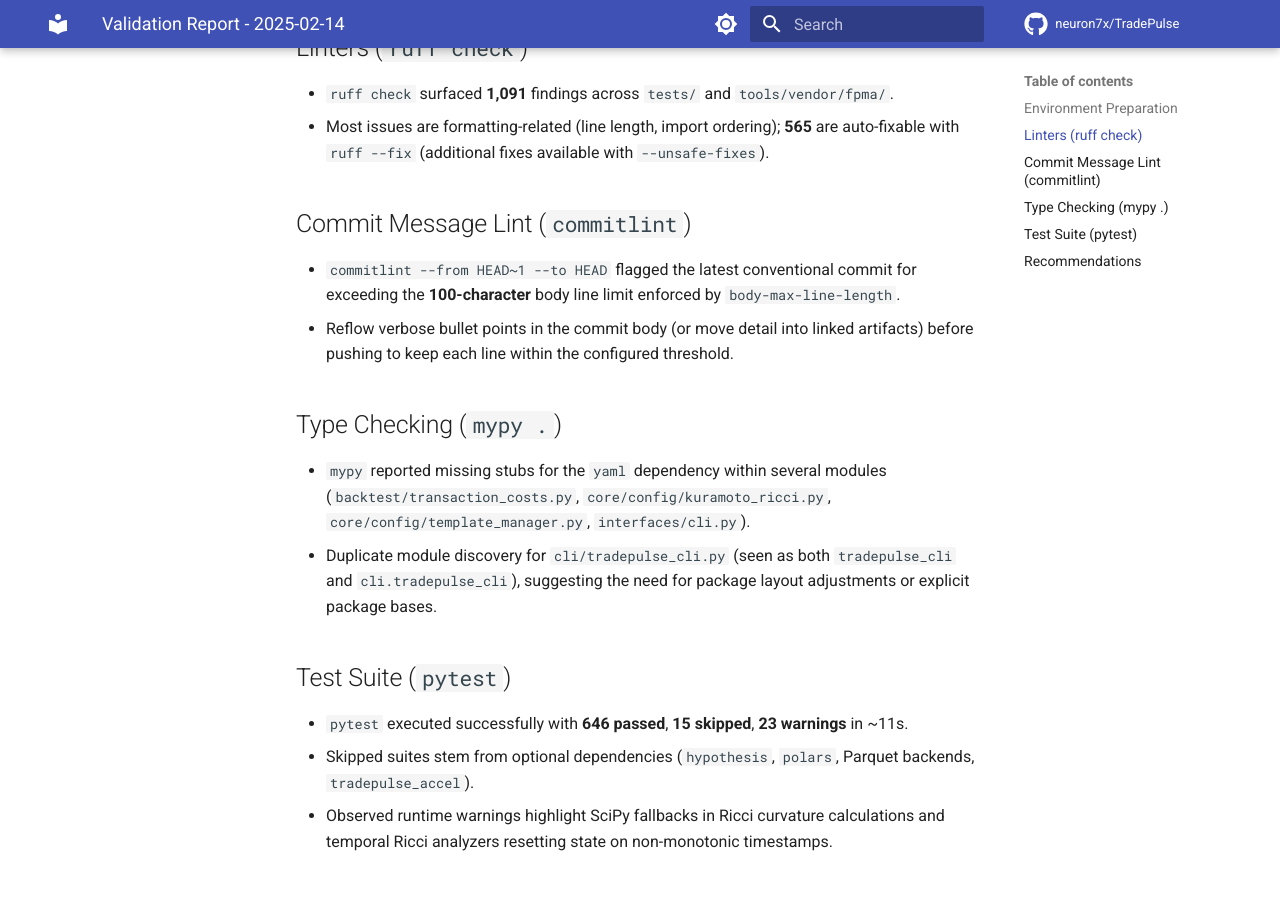
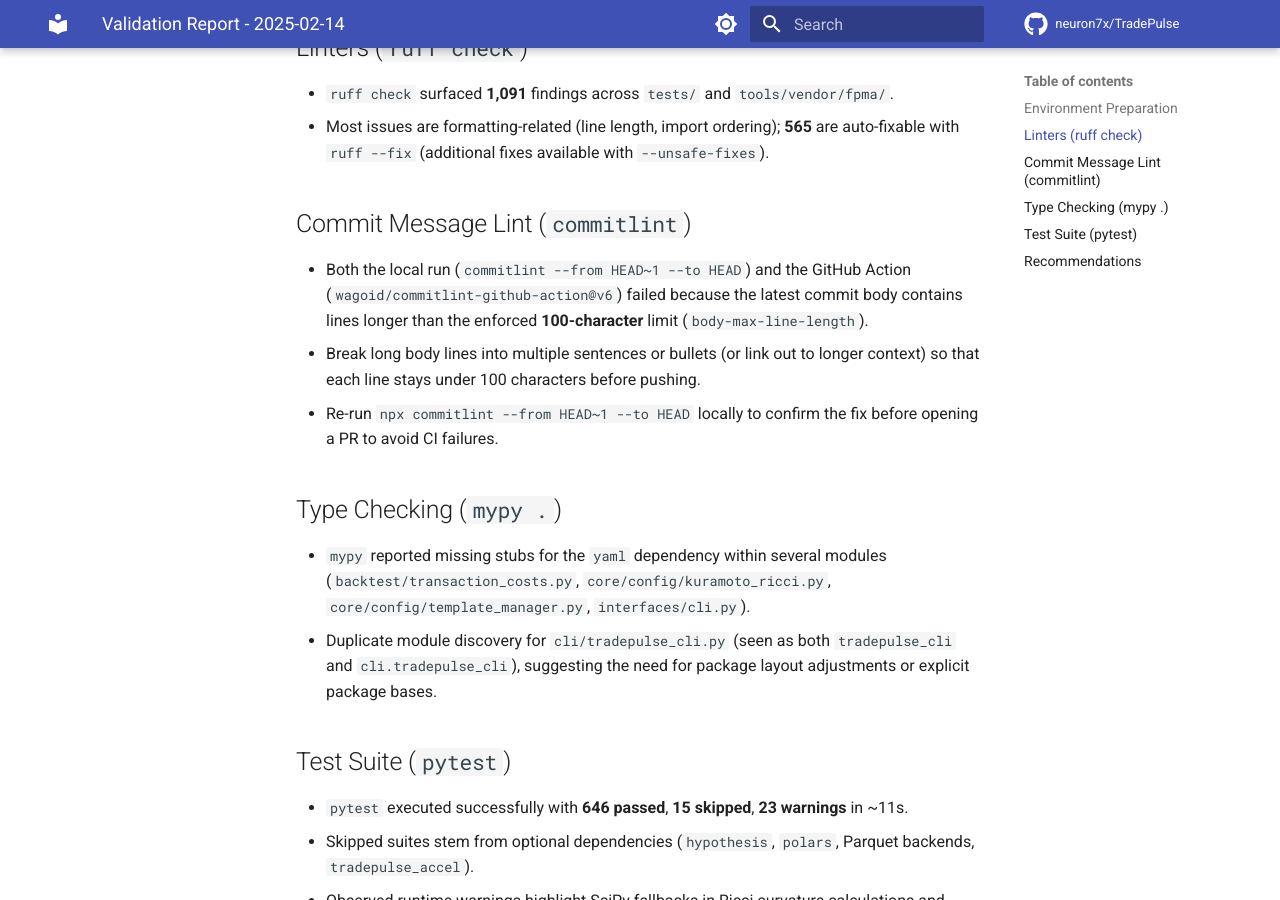
Before and after one commit to neuron7x/TradePulse, an MkDocs documentation site: the page built from docs/validation/2025-02-14-validation-report.md, in a window 1280 px wide and 900 px high, scrolled down 348 px. Built offline with MkDocs 1.6.1 and Material for MkDocs 9.7.7, drawn with Linux system fonts in a browser that asks for light colours; comment, search, counter and statistics services are not loaded; the version menu is left out.

Commit message:
docs: clarify commitlint remediation guidance

```diff
--- a/docs/validation/2025-02-14-validation-report.md
+++ b/docs/validation/2025-02-14-validation-report.md
@@ -9,8 +9,9 @@
 - Most issues are formatting-related (line length, import ordering); **565** are auto-fixable with `ruff --fix` (additional fixes available with `--unsafe-fixes`).
 
 ## Commit Message Lint (`commitlint`)
-- `commitlint --from HEAD~1 --to HEAD` flagged the latest conventional commit for exceeding the **100-character** body line limit enforced by `body-max-line-length`.
-- Reflow verbose bullet points in the commit body (or move detail into linked artifacts) before pushing to keep each line within the configured threshold.
+- Both the local run (`commitlint --from HEAD~1 --to HEAD`) and the GitHub Action (`wagoid/commitlint-github-action@v6`) failed because the latest commit body contains lines longer than the enforced **100-character** limit (`body-max-line-length`).
+- Break long body lines into multiple sentences or bullets (or link out to longer context) so that each line stays under 100 characters before pushing.
+- Re-run `npx commitlint --from HEAD~1 --to HEAD` locally to confirm the fix before opening a PR to avoid CI failures.
 
 ## Type Checking (`mypy .`)
 - `mypy` reported missing stubs for the `yaml` dependency within several modules (`backtest/transaction_costs.py`, `core/config/kuramoto_ricci.py`, `core/config/template_manager.py`, `interfaces/cli.py`).
```
